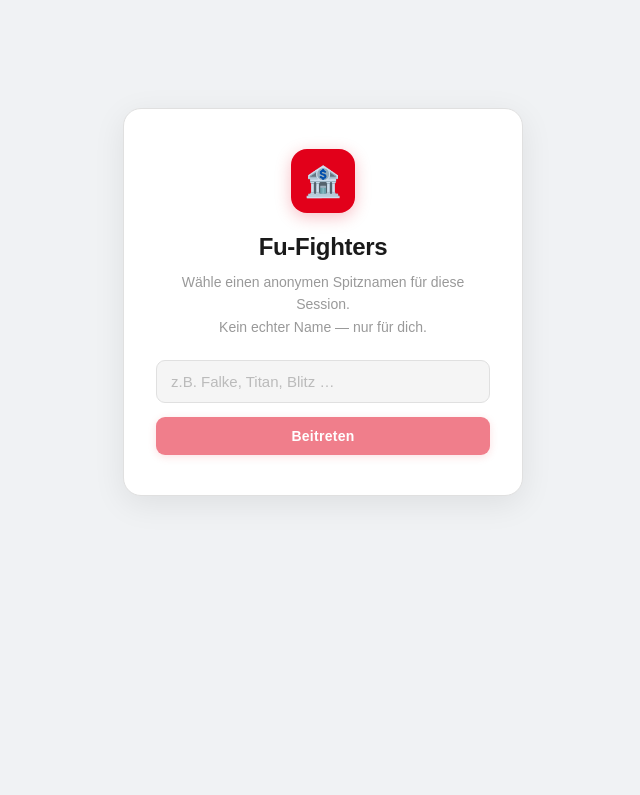
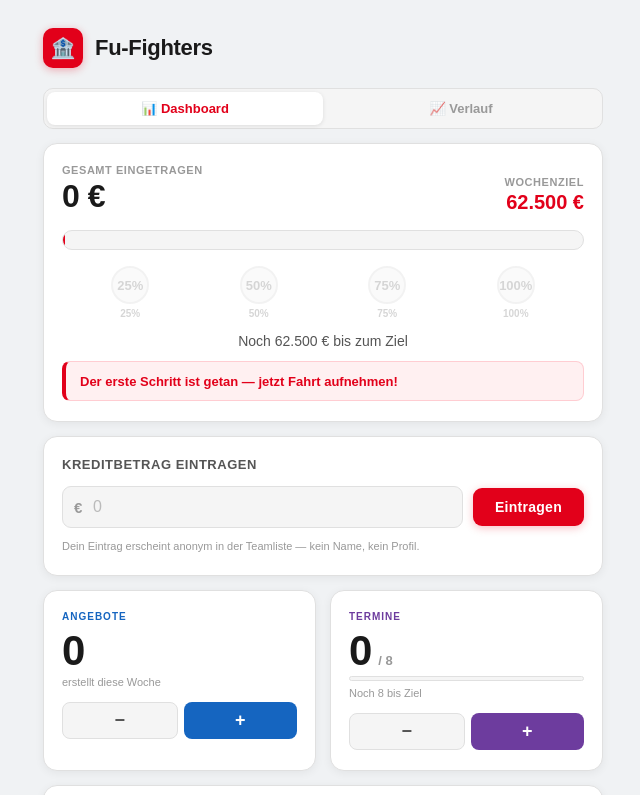
Before and after one commit to pcck123/team-kredit-tracker, a React (Vite) app: page / in a window 1280 px wide. Shown: the top 795 px of the page, without its empty margins (317-957 px from the left). Built offline with nearby package versions, Linux system fonts and the light colour scheme.

Commit message:
fix zoom + remove name field

```diff
--- a/index.html
+++ b/index.html
@@ -2,7 +2,7 @@
 <html lang="de">
   <head>
     <meta charset="UTF-8" />
-    <meta name="viewport" content="width=device-width, initial-scale=1.0" />
+    <meta name="viewport" content="width=device-width, initial-scale=1, maximum-scale=1, user-scalable=no" />
     <title>Fu-Fighters – Kredit-Tracker</title>
     <link rel="preconnect" href="https://fonts.googleapis.com" />
     <link rel="preconnect" href="https://fonts.gstatic.com" crossorigin />
@@ -12,7 +12,8 @@
     />
     <style>
       *, *::before, *::after { box-sizing: border-box; margin: 0; padding: 0; }
-      body { background: #0A1628; }
+      body { background: #F0F2F4; }
+      input, textarea, select { font-size: 16px !important; }
     </style>
   </head>
   <body>
--- a/src/App.jsx
+++ b/src/App.jsx
@@ -1,4 +1,4 @@
-import { useState, useEffect, useRef, useCallback } from "react";
+import { useState, useEffect, useRef } from "react";
 
 const WEEKLY_GOAL = 62500;
 const STORAGE_KEY_ENTRIES = "kredit-tracker-entries";
@@ -320,8 +320,6 @@
 // ---------- Main App ----------
 
 export default function App() {
-  const [nickname, setNickname]               = useState("");
-  const [nickInput, setNickInput]             = useState("");
   const [entries, setEntries]                 = useState([]);
   const [amountInput, setAmountInput]         = useState("");
   const [inputError, setInputError]           = useState("");
@@ -407,10 +405,10 @@
     prevPct.current = pct;
   }, [pct, loading]);
 
-  const saveEntries = useCallback((newEntries) => {
+  const saveEntries = (newEntries) => {
     lsSet(STORAGE_KEY_ENTRIES, JSON.stringify(newEntries));
     setEntries(newEntries);
-  }, []);
+  };
 
   const handleAddEntry = () => {
     const raw = amountInput.replace(/\./g, "").replace(",", ".");
@@ -463,44 +461,6 @@
     prevPct.current = 0;
   };
 
-  // ---------- Login Screen ----------
-  if (!nickname) {
-    return (
-      <div style={styles.screen}>
-        <GlobalStyle />
-        <div style={styles.loginCard}>
-          {/* Sparkassen-Logo-Bereich */}
-          <div style={{
-            width: 64, height: 64, borderRadius: 16,
-            background: C.red,
-            display: "flex", alignItems: "center", justifyContent: "center",
-            fontSize: 30, marginBottom: 20, margin: "0 auto 20px",
-            boxShadow: `0 4px 16px rgba(226,0,26,0.25)`,
-          }}>🏦</div>
-          <h1 style={styles.loginTitle}>Fu-Fighters</h1>
-          <p style={styles.loginSub}>
-            Wähle einen anonymen Spitznamen für diese Session.<br />
-            Kein echter Name — nur für dich.
-          </p>
-          <input
-            style={styles.loginInput}
-            placeholder="z.B. Falke, Titan, Blitz …"
-            value={nickInput}
-            onChange={(e) => setNickInput(e.target.value)}
-            onKeyDown={(e) => e.key === "Enter" && nickInput.trim() && setNickname(nickInput.trim())}
-            maxLength={20}
-          />
-          <button
-            style={{ ...styles.btnPrimary, opacity: nickInput.trim() ? 1 : 0.5, cursor: nickInput.trim() ? "pointer" : "not-allowed", width: "100%" }}
-            onClick={() => nickInput.trim() && setNickname(nickInput.trim())}
-          >
-            Beitreten
-          </button>
-        </div>
-      </div>
-    );
-  }
-
   // ---------- Main App ----------
   return (
     <div style={styles.screen}>
@@ -547,10 +507,6 @@
               boxShadow: `0 2px 8px rgba(226,0,26,0.3)`,
             }}>🏦</div>
             <h1 style={styles.title}>Fu-Fighters</h1>
-          </div>
-          <div style={styles.nicknameTag}>
-            <span style={styles.dot} />
-            {nickname}
           </div>
         </div>
 
@@ -806,25 +762,6 @@
     color: C.text,
     letterSpacing: "-0.3px",
   },
-  nicknameTag: {
-    display: "flex",
-    alignItems: "center",
-    gap: 6,
-    background: C.white,
-    border: `1px solid ${C.border}`,
-    borderRadius: 20,
-    padding: "5px 12px",
-    fontSize: 13,
-    color: C.textSub,
-    fontWeight: 600,
-    boxShadow: "0 1px 4px rgba(0,0,0,0.06)",
-  },
-  dot: {
-    width: 7, height: 7,
-    borderRadius: "50%",
-    background: C.red,
-    boxShadow: `0 0 5px ${C.red}88`,
-  },
   card: {
     background: C.bgCard,
     border: `1px solid ${C.border}`,
@@ -888,19 +825,6 @@
     boxSizing: "border-box",
     transition: "border-color 0.2s",
   },
-  loginInput: {
-    width: "100%",
-    background: C.bgInput,
-    border: `1.5px solid ${C.border}`,
-    borderRadius: 9,
-    padding: "12px 14px",
-    color: C.text,
-    fontSize: 15,
-    outline: "none",
-    boxSizing: "border-box",
-    marginBottom: 14,
-    transition: "border-color 0.2s",
-  },
   btnPrimary: {
     background: C.red,
     color: C.white,
@@ -954,28 +878,4 @@
     cursor: "pointer",
     transition: "color 0.2s, border-color 0.2s",
   },
-  loginCard: {
-    background: C.bgCard,
-    border: `1px solid ${C.border}`,
-    borderRadius: 18,
-    padding: "40px 32px",
-    maxWidth: 400,
-    width: "100%",
-    textAlign: "center",
-    boxShadow: "0 8px 32px rgba(0,0,0,0.08)",
-    marginTop: "10vh",
-  },
-  loginTitle: {
-    margin: "0 0 10px",
-    fontSize: 24,
-    fontWeight: 800,
-    color: C.text,
-    letterSpacing: "-0.3px",
-  },
-  loginSub: {
-    fontSize: 14,
-    color: C.textMuted,
-    lineHeight: 1.6,
-    marginBottom: 22,
-  },
 };
```
Also changed, not shown: 1 other file (tests, documents, lock files or other folders).
